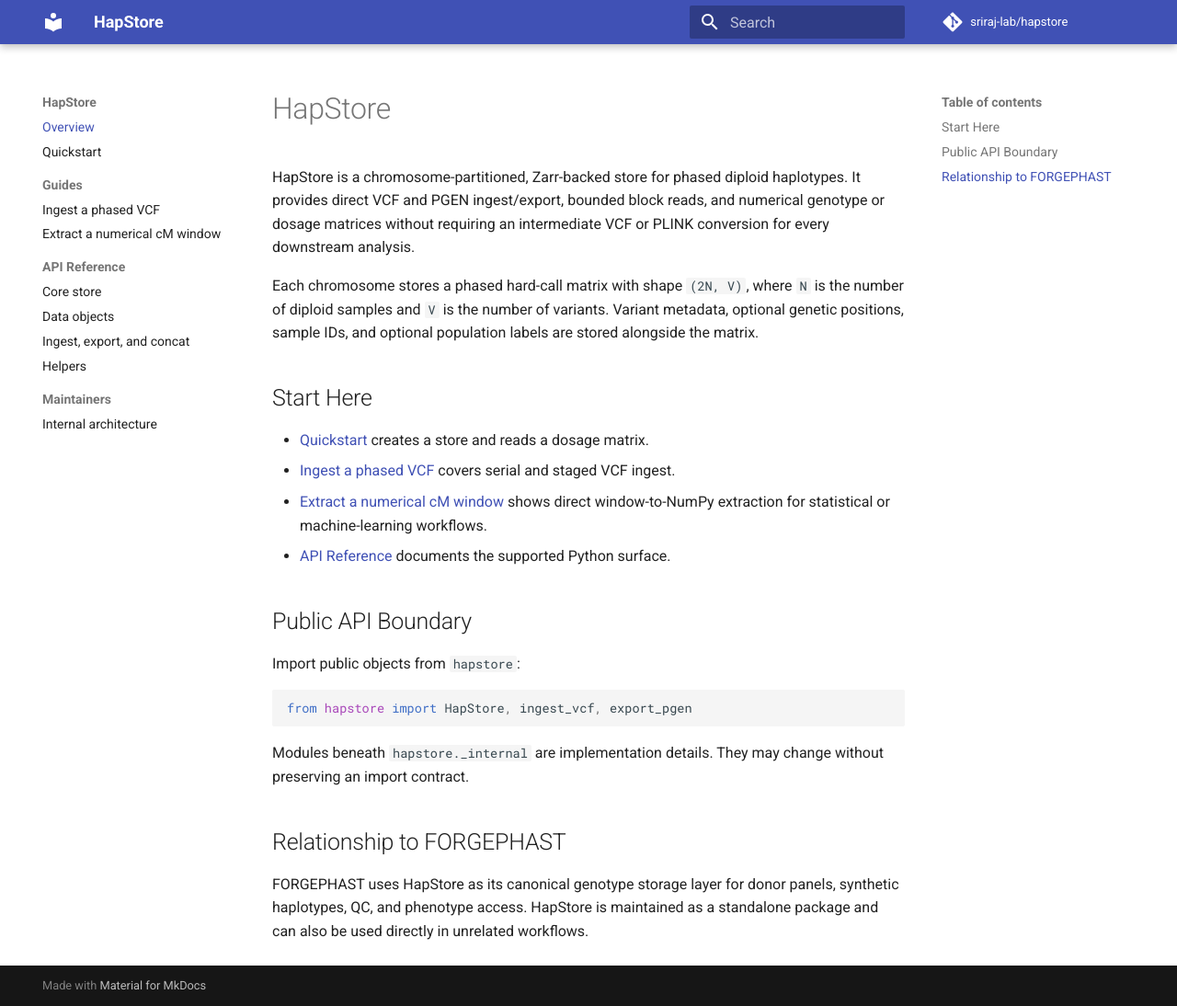
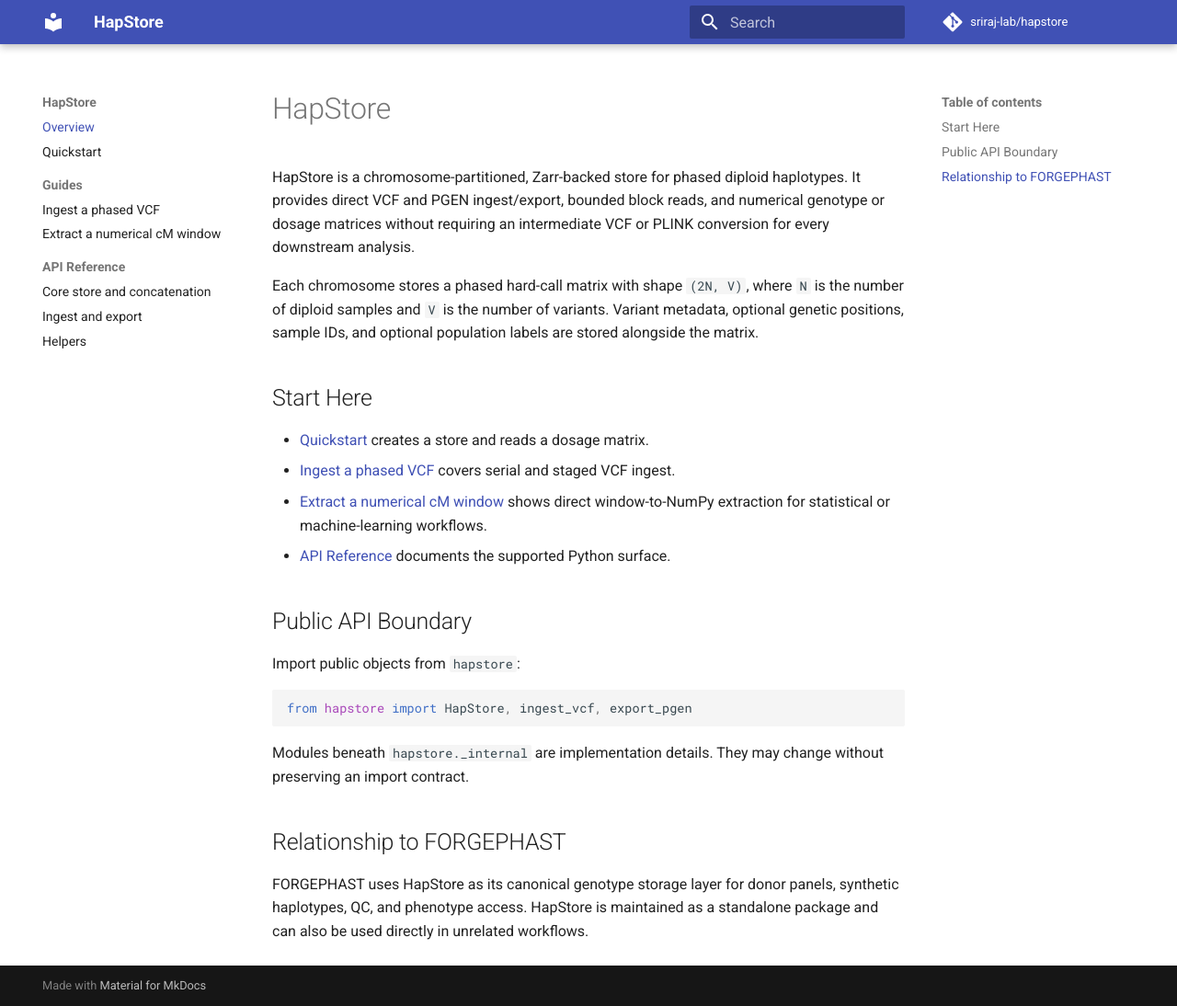
Before and after one commit to sriraj-lab/hapstore, an MkDocs documentation site: the page built from docs/index.md, in a window 1280 px wide and 1094 px high. Shown: the whole window at 92% size. Built offline with MkDocs 1.6.1 and Material for MkDocs 9.7.7, drawn with Linux system fonts in a browser that asks for light colours; comment, search, counter and statistics services are not loaded.

```diff
--- a/mkdocs.yml
+++ b/mkdocs.yml
@@ -51,9 +51,6 @@ nav:
       - Ingest a phased VCF: guides/ingest-vcf.md
       - Extract a numerical cM window: guides/numerical-window.md
   - API Reference:
-      - Core store: api/store.md
-      - Data objects: api/data-objects.md
-      - Ingest, export, and concat: api/io.md
+      - Core store and concatenation: api/store.md
+      - Ingest and export: api/io.md
       - Helpers: api/helpers.md
-  - Maintainers:
-      - Internal architecture: internal-architecture.md
```
Also changed, not shown: README.md (+3 -3 lines), docs/api/data-objects.md (deleted, +0 -14 lines), docs/api/io.md (+1 -3 lines), docs/api/store.md (+70 -2 lines), maintainers/internal-architecture.md (renamed from docs/internal-architecture.md).
